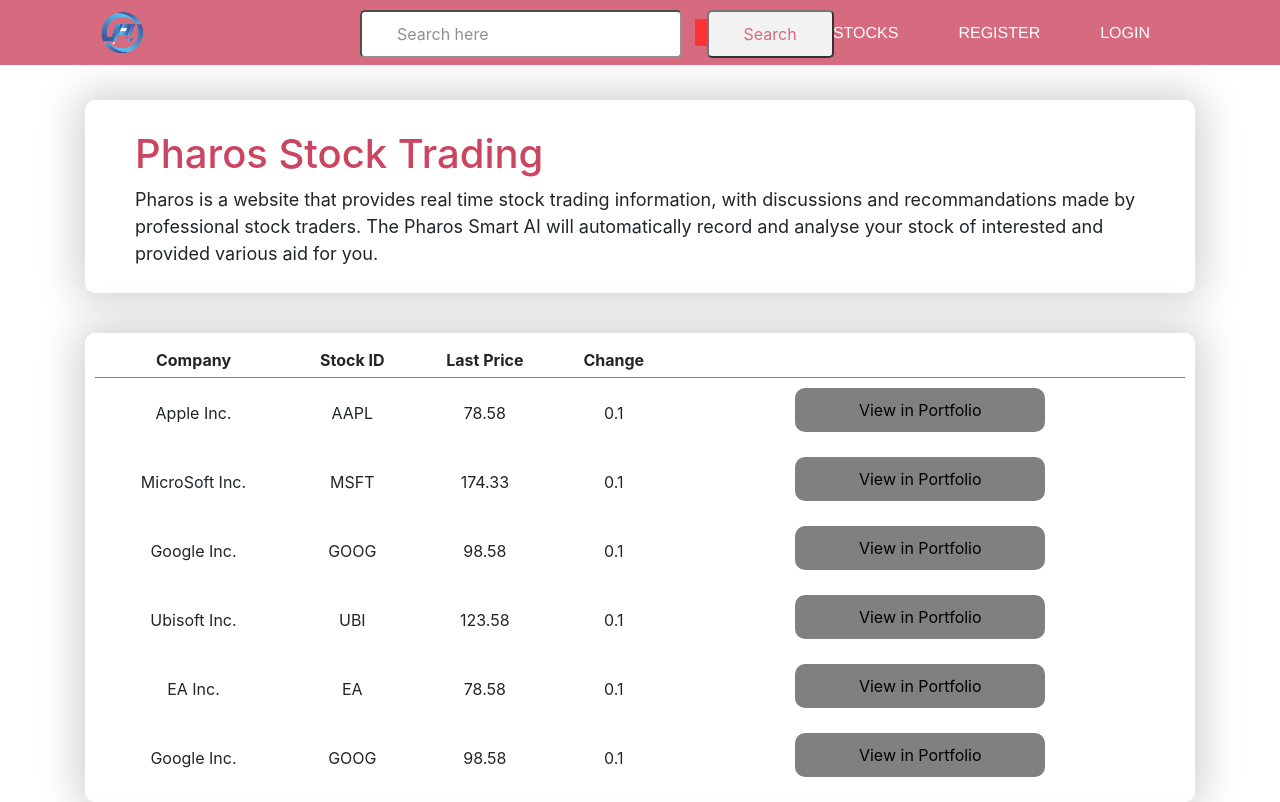
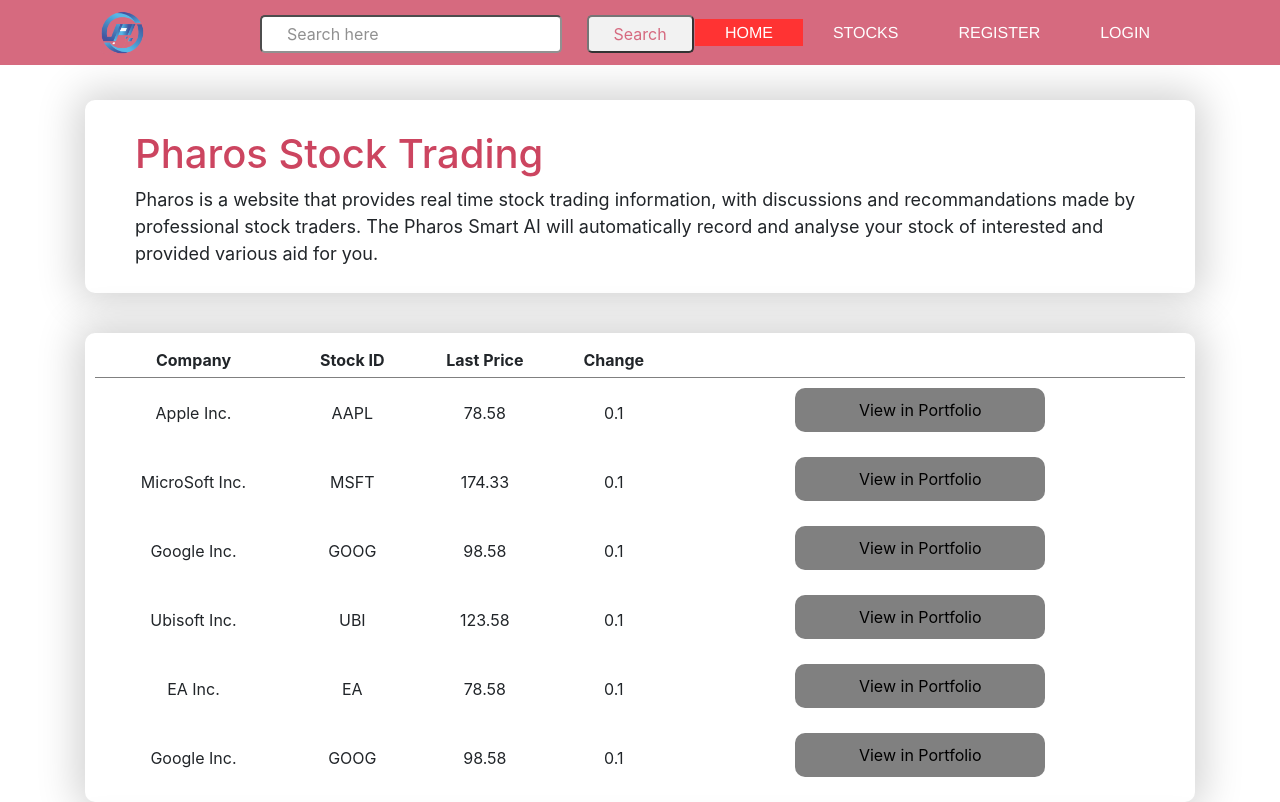
Before and after one commit to SauryCC/pharosstock, a plain HTML site: page Mainpage.html in a window 1280 px wide. Shown: the top 802 px of the page. Drawn offline with nearby package versions, Linux system fonts and the light colour scheme.

Commit message:
Update indexcss.css

```diff
--- a/content/css/indexcss.css
+++ b/content/css/indexcss.css
@@ -125,7 +125,8 @@ nav ul li a.red, nav ul li a:hover {
 
 #neviSearch{
 	position:absolute;
-	left: 360px;
+	left: 260px;
+	padding-top: 5px;
 }
 
 
@@ -133,10 +134,12 @@ nav ul li a.red, nav ul li a:hover {
 	border-radius: 5px;
 	margin-right: 20px;
 	color: #cc4560;
-	padding: 10px 35px;
+	padding: 5px 25px;
 
 
 }
+
+
 
 
 section div.videoContainer {
```
